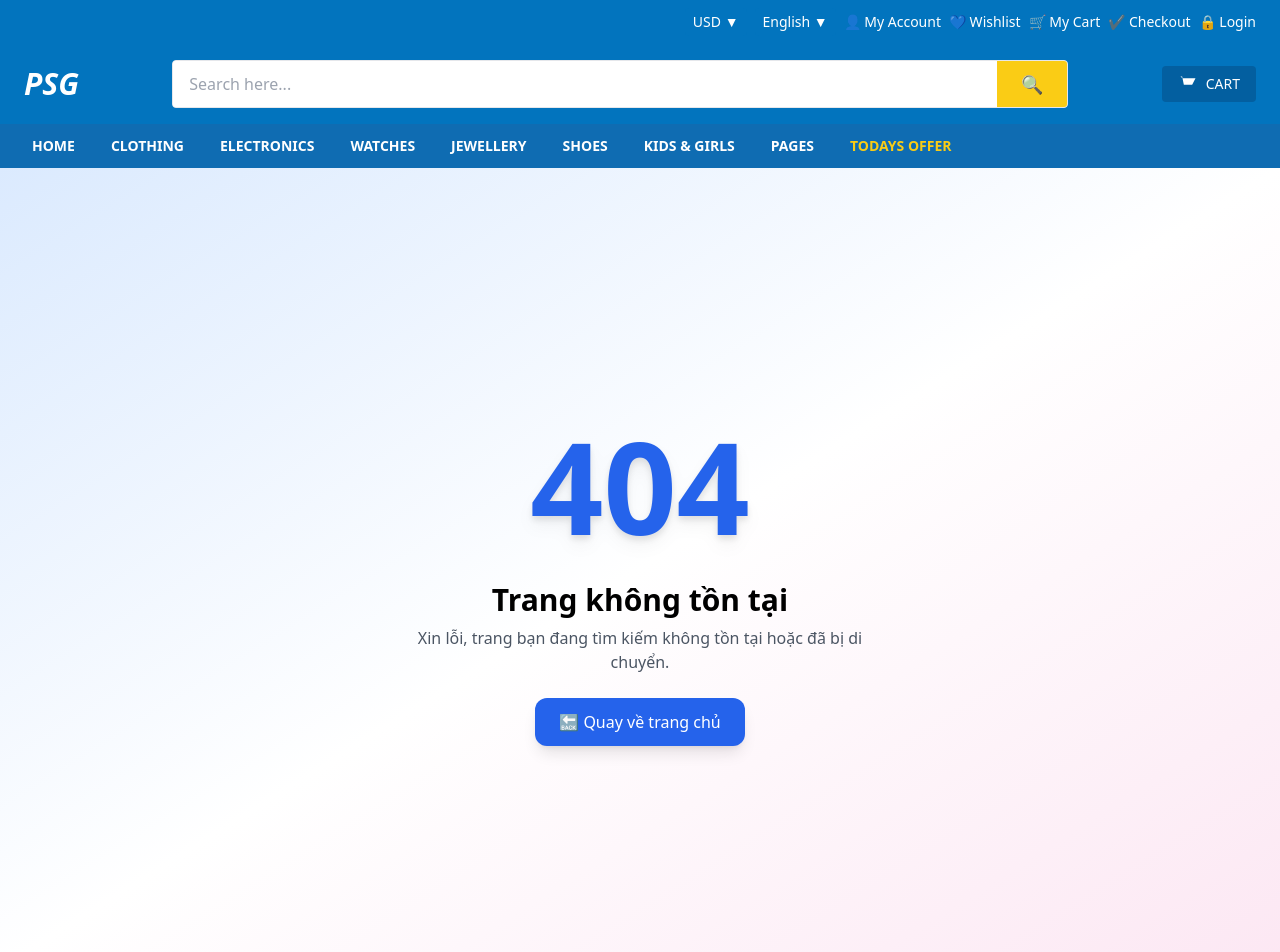
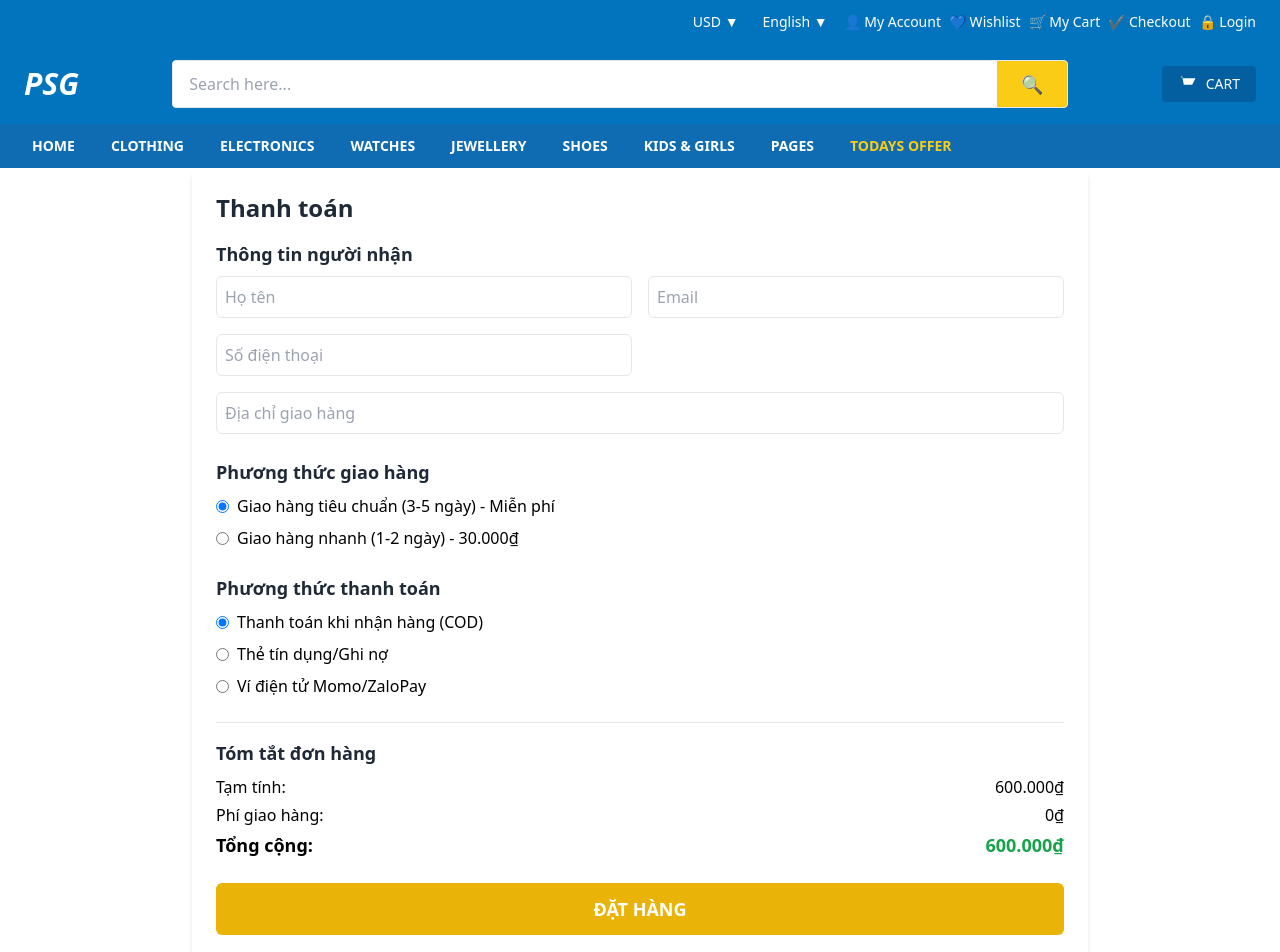
Before and after one commit to dungldph38549/DATNNEW, a React (Create React App) app in the folder DATN-FE/: page /checkoutpage in a window 1280 px wide. Shown: the top 952 px of the page. Built offline with nearby package versions, Linux system fonts and the light colour scheme; the HTML template or start-up script is replaced by a standard one.

Commit message:
Thêm trang thanh toán

```diff
--- /dev/null
+++ b/DATN-FE/src/pages/CheckoutPage/checkOutPage.tsx
@@ -0,0 +1,78 @@
+import React from 'react';
+
+const CheckoutPage = () => {
+  return (
+    <div className="max-w-4xl mx-auto p-6 bg-white rounded-lg shadow-md">
+      <h2 className="text-2xl font-bold mb-4 text-gray-800">Thanh toán</h2>
+
+      {/* Thông tin giao hàng */}
+      <div className="mb-6">
+        <h3 className="text-lg font-semibold text-gray-800 mb-2">Thông tin người nhận</h3>
+        <div className="grid grid-cols-2 gap-4">
+          <input type="text" placeholder="Họ tên" className="p-2 border rounded-md" />
+          <input type="email" placeholder="Email" className="p-2 border rounded-md" />
+          <input type="text" placeholder="Số điện thoại" className="p-2 border rounded-md" />
+          <input type="text" placeholder="Địa chỉ giao hàng" className="p-2 border rounded-md col-span-2" />
+        </div>
+      </div>
+
+      {/* Phương thức giao hàng */}
+      <div className="mb-6">
+        <h3 className="text-lg font-semibold text-gray-800 mb-2">Phương thức giao hàng</h3>
+        <div className="space-y-2">
+          <label className="flex items-center space-x-2">
+            <input type="radio" name="shipping" defaultChecked />
+            <span>Giao hàng tiêu chuẩn (3-5 ngày) - Miễn phí</span>
+          </label>
+          <label className="flex items-center space-x-2">
+            <input type="radio" name="shipping" />
+            <span>Giao hàng nhanh (1-2 ngày) - 30.000₫</span>
+          </label>
+        </div>
+      </div>
+
+      {/* Phương thức thanh toán */}
+      <div className="mb-6">
+        <h3 className="text-lg font-semibold text-gray-800 mb-2">Phương thức thanh toán</h3>
+        <div className="space-y-2">
+          <label className="flex items-center space-x-2">
+            <input type="radio" name="payment" defaultChecked />
+            <span>Thanh toán khi nhận hàng (COD)</span>
+          </label>
+          <label className="flex items-center space-x-2">
+            <input type="radio" name="payment" />
+            <span>Thẻ tín dụng/Ghi nợ</span>
+          </label>
+          <label className="flex items-center space-x-2">
+            <input type="radio" name="payment" />
+            <span>Ví điện tử Momo/ZaloPay</span>
+          </label>
+        </div>
+      </div>
+
+      {/* Tóm tắt đơn hàng */}
+      <div className="mb-6 border-t pt-4">
+        <h3 className="text-lg font-semibold text-gray-800 mb-2">Tóm tắt đơn hàng</h3>
+        <div className="flex justify-between mb-1">
+          <span>Tạm tính:</span>
+          <span>600.000₫</span>
+        </div>
+        <div className="flex justify-between mb-1">
+          <span>Phí giao hàng:</span>
+          <span>0₫</span>
+        </div>
+        <div className="flex justify-between font-bold text-lg">
+          <span>Tổng cộng:</span>
+          <span className="text-green-600">600.000₫</span>
+        </div>
+      </div>
+
+      {/* Nút đặt hàng */}
+      <button className="w-full bg-yellow-500 text-white py-3 rounded-md hover:bg-yellow-600 font-semibold text-lg">
+        ĐẶT HÀNG
+      </button>
+    </div>
+  );
+};
+
+export default CheckoutPage;
--- a/DATN-FE/src/router/index.js
+++ b/DATN-FE/src/router/index.js
@@ -7,6 +7,7 @@ import Login from "../pages/Login/Login.jsx";
 import Register from "../pages/Register/Register.jsx";
 import CartPage from "../pages/CartPage/CartPage.tsx";
 import AdminPage from "../admin/AdminPage.tsx";
+import CheckoutPage from "../pages/CheckoutPage/checkOutPage.tsx";
 
 export const routers = [
     {
@@ -53,6 +54,11 @@ export const routers = [
         path: "/admin",
         page: AdminPage,
         isShowHeader: true,
+    },
+    {
+        path: "/checkoutpage",
+        page: CheckoutPage,
+        isShowHeader: true,
     }
 
 ]
```
